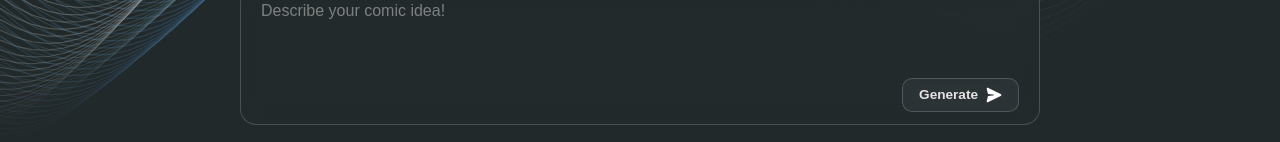
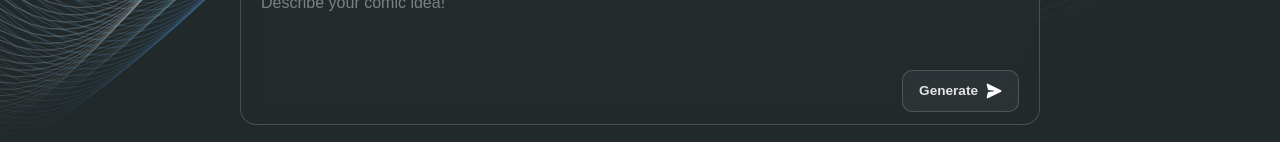
Before and after one commit to Blueeyss14/the-comic-gen-AI, a React (Vite) app: page / in a window 1280 px wide. Shown: the part 655-797 px from the top of the page. Built offline with nearby package versions, Linux system fonts and the light colour scheme; no server answers; a web font is replaced by a local one.

Commit message:
update button

```diff
--- a/src/features/ComicGen/views/components/ComicPrompter.tsx
+++ b/src/features/ComicGen/views/components/ComicPrompter.tsx
@@ -40,6 +40,7 @@ const ComicPrompter = ({ onGenerate, isGenerating }: Props) => {
         <div className="flex justify-end mt-3">
           <div className={`${isGenerating ? 'opacity-50 cursor-not-allowed' : ''}`}>
             <IconButton
+            padding='py-2.5 px-4'
               onClick={handleSubmit}
               text={isGenerating ? "Generating..." : "Generate"}
               icon={Asset.Send}
--- a/src/shared/components/Buttons/IconButton.tsx
+++ b/src/shared/components/Buttons/IconButton.tsx
@@ -4,6 +4,7 @@ interface IconButtonProps {
   iconSize?: string;
   rotation?: string;
   fontWeight?: string;
+  padding?: string;
   disabled?: boolean;
   onClick?: React.MouseEventHandler<HTMLDivElement>;
 }
@@ -16,13 +17,14 @@ const IconButton = ({
   iconSize = "w-5 h-5",
   fontWeight,
   disabled = false,
+  padding = 'py-1.5 px-4'
 }: IconButtonProps) => {
   return (
     <div
       onClick={!disabled ? onClick : undefined}
       className={`${fontWeight} text-[0.85rem] whitespace-nowrap
       bg-grayy/60 border border-whitee/20 backdrop-blur-[10px] text-whitee
-      rounded-[10px] flex gap-2 items-center justify-between w-fit py-1.5 px-4
+      rounded-[10px] flex gap-2 items-center justify-between w-fit ${padding}
       ${disabled ? "opacity-50 cursor-not-allowed" : "hover:bg-whitee/20 cursor-pointer"}`}
     >
       <p>{text}</p>
```
